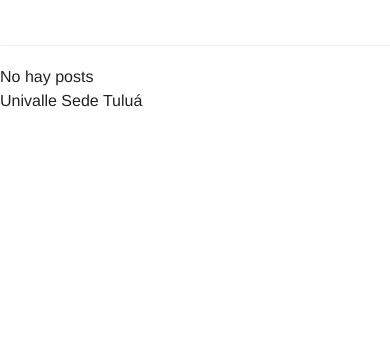
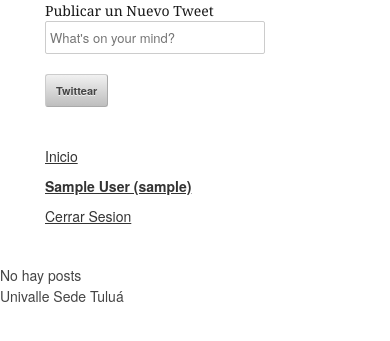
Before and after one commit to Ingeniux/taller-django, a Django app: page /u/ in a window 390 px wide. Shown: the top 341 px of the page. Run offline with Django 3.2, Linux system fonts and the light colour scheme; the visitor is signed in with stand-in values (Sample User, id 1); grey boxes labelled with a size stand in for pictures from a placeholder-image service; data that the repository does not hold is empty; parts of the project's set-up code (start-up, migrations or seed data) failed here and were passed over; some libraries are stand-ins or nearby versions.

Commit message:
se borra codigo html muucho codigo html se agrega skeleton

```diff
--- /dev/null
+++ b/microblog/static/base.css
@@ -0,0 +1,267 @@
+/*
+* Skeleton V1.2
+* Copyright 2011, Dave Gamache
+* www.getskeleton.com
+* Free to use under the MIT license.
+* http://www.opensource.org/licenses/mit-license.php
+* 6/20/2012
+*/
+
+
+/* Table of Content
+==================================================
+	#Reset & Basics
+	#Basic Styles
+	#Site Styles
+	#Typography
+	#Links
+	#Lists
+	#Images
+	#Buttons
+	#Forms
+	#Misc */
+
+
+/* #Reset & Basics (Inspired by E. Meyers)
+================================================== */
+	html, body, div, span, applet, object, iframe, h1, h2, h3, h4, h5, h6, p, blockquote, pre, a, abbr, acronym, address, big, cite, code, del, dfn, em, img, ins, kbd, q, s, samp, small, strike, strong, sub, sup, tt, var, b, u, i, center, dl, dt, dd, ol, ul, li, fieldset, form, label, legend, table, caption, tbody, tfoot, thead, tr, th, td, article, aside, canvas, details, embed, figure, figcaption, footer, header, hgroup, menu, nav, output, ruby, section, summary, time, mark, audio, video {
+		margin: 0;
+		padding: 0;
+		border: 0;
+		font-size: 100%;
+		font: inherit;
+		vertical-align: baseline; }
+	article, aside, details, figcaption, figure, footer, header, hgroup, menu, nav, section {
+		display: block; }
+	body {
+		line-height: 1; }
+	ol, ul {
+		list-style: none; }
+	blockquote, q {
+		quotes: none; }
+	blockquote:before, blockquote:after,
+	q:before, q:after {
+		content: '';
+		content: none; }
+	table {
+		border-collapse: collapse;
+		border-spacing: 0; }
+
+
+/* #Basic Styles
+================================================== */
+	body {
+		background: #fff;
+		font: 14px/21px "HelveticaNeue", "Helvetica Neue", Helvetica, Arial, sans-serif;
+		color: #444;
+		-webkit-font-smoothing: antialiased; /* Fix for webkit rendering */
+		-webkit-text-size-adjust: 100%;
+ }
+
+
+/* #Typography
+================================================== */
+	h1, h2, h3, h4, h5, h6 {
+		color: #181818;
+		font-family: "Georgia", "Times New Roman", serif;
+		font-weight: normal; }
+	h1 a, h2 a, h3 a, h4 a, h5 a, h6 a { font-weight: inherit; }
+	h1 { font-size: 46px; line-height: 50px; margin-bottom: 14px;}
+	h2 { font-size: 35px; line-height: 40px; margin-bottom: 10px; }
+	h3 { font-size: 28px; line-height: 34px; margin-bottom: 8px; }
+	h4 { font-size: 21px; line-height: 30px; margin-bottom: 4px; }
+	h5 { font-size: 17px; line-height: 24px; }
+	h6 { font-size: 14px; line-height: 21px; }
+	.subheader { color: #777; }
+
+	p { margin: 0 0 20px 0; }
+	p img { margin: 0; }
+	p.lead { font-size: 21px; line-height: 27px; color: #777;  }
+
+	em { font-style: italic; }
+	strong { font-weight: bold; color: #333; }
+	small { font-size: 80%; }
+
+/*	Blockquotes  */
+	blockquote, blockquote p { font-size: 17px; line-height: 24px; color: #777; font-style: italic; }
+	blockquote { margin: 0 0 20px; padding: 9px 20px 0 19px; border-left: 1px solid #ddd; }
+	blockquote cite { display: block; font-size: 12px; color: #555; }
+	blockquote cite:before { content: "\2014 \0020"; }
+	blockquote cite a, blockquote cite a:visited, blockquote cite a:visited { color: #555; }
+
+	hr { border: solid #ddd; border-width: 1px 0 0; clear: both; margin: 10px 0 30px; height: 0; }
+
+
+/* #Links
+================================================== */
+	a, a:visited { color: #333; text-decoration: underline; outline: 0; }
+	a:hover, a:focus { color: #000; }
+	p a, p a:visited { line-height: inherit; }
+
+
+/* #Lists
+================================================== */
+	ul, ol { margin-bottom: 20px; }
+	ul { list-style: none outside; }
+	ol { list-style: decimal; }
+	ol, ul.square, ul.circle, ul.disc { margin-left: 30px; }
+	ul.square { list-style: square outside; }
+	ul.circle { list-style: circle outside; }
+	ul.disc { list-style: disc outside; }
+	ul ul, ul ol,
+	ol ol, ol ul { margin: 4px 0 5px 30px; font-size: 90%;  }
+	ul ul li, ul ol li,
+	ol ol li, ol ul li { margin-bottom: 6px; }
+	li { line-height: 18px; margin-bottom: 12px; }
+	ul.large li { line-height: 21px; }
+	li p { line-height: 21px; }
+
+/* #Images
+================================================== */
+
+	img.scale-with-grid {
+		max-width: 100%;
+		height: auto; }
+
+
+/* #Buttons
+================================================== */
+
+	.button,
+	button,
+	input[type="submit"],
+	input[type="reset"],
+	input[type="button"] {
+		background: #eee; /* Old browsers */
+		background: #eee -moz-linear-gradient(top, rgba(255,255,255,.2) 0%, rgba(0,0,0,.2) 100%); /* FF3.6+ */
+		background: #eee -webkit-gradient(linear, left top, left bottom, color-stop(0%,rgba(255,255,255,.2)), color-stop(100%,rgba(0,0,0,.2))); /* Chrome,Safari4+ */
+		background: #eee -webkit-linear-gradient(top, rgba(255,255,255,.2) 0%,rgba(0,0,0,.2) 100%); /* Chrome10+,Safari5.1+ */
+		background: #eee -o-linear-gradient(top, rgba(255,255,255,.2) 0%,rgba(0,0,0,.2) 100%); /* Opera11.10+ */
+		background: #eee -ms-linear-gradient(top, rgba(255,255,255,.2) 0%,rgba(0,0,0,.2) 100%); /* IE10+ */
+		background: #eee linear-gradient(top, rgba(255,255,255,.2) 0%,rgba(0,0,0,.2) 100%); /* W3C */
+	  border: 1px solid #aaa;
+	  border-top: 1px solid #ccc;
+	  border-left: 1px solid #ccc;
+	  -moz-border-radius: 3px;
+	  -webkit-border-radius: 3px;
+	  border-radius: 3px;
+	  color: #444;
+	  display: inline-block;
+	  font-size: 11px;
+	  font-weight: bold;
+	  text-decoration: none;
+	  text-shadow: 0 1px rgba(255, 255, 255, .75);
+	  cursor: pointer;
+	  margin-bottom: 20px;
+	  line-height: normal;
+	  padding: 8px 10px;
+	  font-family: "HelveticaNeue", "Helvetica Neue", Helvetica, Arial, sans-serif; }
+
+	.button:hover,
+	button:hover,
+	input[type="submit"]:hover,
+	input[type="reset"]:hover,
+	input[type="button"]:hover {
+		color: #222;
+		background: #ddd; /* Old browsers */
+		background: #ddd -moz-linear-gradient(top, rgba(255,255,255,.3) 0%, rgba(0,0,0,.3) 100%); /* FF3.6+ */
+		background: #ddd -webkit-gradient(linear, left top, left bottom, color-stop(0%,rgba(255,255,255,.3)), color-stop(100%,rgba(0,0,0,.3))); /* Chrome,Safari4+ */
+		background: #ddd -webkit-linear-gradient(top, rgba(255,255,255,.3) 0%,rgba(0,0,0,.3) 100%); /* Chrome10+,Safari5.1+ */
+		background: #ddd -o-linear-gradient(top, rgba(255,255,255,.3) 0%,rgba(0,0,0,.3) 100%); /* Opera11.10+ */
+		background: #ddd -ms-linear-gradient(top, rgba(255,255,255,.3) 0%,rgba(0,0,0,.3) 100%); /* IE10+ */
+		background: #ddd linear-gradient(top, rgba(255,255,255,.3) 0%,rgba(0,0,0,.3) 100%); /* W3C */
+	  border: 1px solid #888;
+	  border-top: 1px solid #aaa;
+	  border-left: 1px solid #aaa; }
+
+	.button:active,
+	button:active,
+	input[type="submit"]:active,
+	input[type="reset"]:active,
+	input[type="button"]:active {
+		border: 1px solid #666;
+		background: #ccc; /* Old browsers */
+		background: #ccc -moz-linear-gradient(top, rgba(255,255,255,.35) 0%, rgba(10,10,10,.4) 100%); /* FF3.6+ */
+		background: #ccc -webkit-gradient(linear, left top, left bottom, color-stop(0%,rgba(255,255,255,.35)), color-stop(100%,rgba(10,10,10,.4))); /* Chrome,Safari4+ */
+		background: #ccc -webkit-linear-gradient(top, rgba(255,255,255,.35) 0%,rgba(10,10,10,.4) 100%); /* Chrome10+,Safari5.1+ */
+		background: #ccc -o-linear-gradient(top, rgba(255,255,255,.35) 0%,rgba(10,10,10,.4) 100%); /* Opera11.10+ */
+		background: #ccc -ms-linear-gradient(top, rgba(255,255,255,.35) 0%,rgba(10,10,10,.4) 100%); /* IE10+ */
+		background: #ccc linear-gradient(top, rgba(255,255,255,.35) 0%,rgba(10,10,10,.4) 100%); /* W3C */ }
+
+	.button.full-width,
+	button.full-width,
+	input[type="submit"].full-width,
+	input[type="reset"].full-width,
+	input[type="button"].full-width {
+		width: 100%;
+		padding-left: 0 !important;
+		padding-right: 0 !important;
+		text-align: center; }
+
+	/* Fix for odd Mozilla border & padding issues */
+	button::-moz-focus-inner,
+	input::-moz-focus-inner {
+    border: 0;
+    padding: 0;
+	}
+
+
+/* #Forms
+================================================== */
+
+	form {
+		margin-bottom: 20px; }
+	fieldset {
+		margin-bottom: 20px; }
+	input[type="text"],
+	input[type="password"],
+	input[type="email"],
+	textarea,
+	select {
+		border: 1px solid #ccc;
+		padding: 6px 4px;
+		outline: none;
+		-moz-border-radius: 2px;
+		-webkit-border-radius: 2px;
+		border-radius: 2px;
+		font: 13px "HelveticaNeue", "Helvetica Neue", Helvetica, Arial, sans-serif;
+		color: #777;
+		margin: 0;
+		width: 210px;
+		max-width: 100%;
+		display: block;
+		margin-bottom: 20px;
+		background: #fff; }
+	select {
+		padding: 0; }
+	input[type="text"]:focus,
+	input[type="password"]:focus,
+	input[type="email"]:focus,
+	textarea:focus {
+		border: 1px solid #aaa;
+ 		color: #444;
+ 		-moz-box-shadow: 0 0 3px rgba(0,0,0,.2);
+		-webkit-box-shadow: 0 0 3px rgba(0,0,0,.2);
+		box-shadow:  0 0 3px rgba(0,0,0,.2); }
+	textarea {
+		min-height: 60px; }
+	label,
+	legend {
+		display: block;
+		font-weight: bold;
+		font-size: 13px;  }
+	select {
+		width: 220px; }
+	input[type="checkbox"] {
+		display: inline; }
+	label span,
+	legend span {
+		font-weight: normal;
+		font-size: 13px;
+		color: #444; }
+
+/* #Misc
+================================================== */
+	.remove-bottom { margin-bottom: 0 !important; }
+	.half-bottom { margin-bottom: 10px !important; }
+	.add-bottom { margin-bottom: 20px !important; }
--- /dev/null
+++ b/microblog/static/skeleton.css
@@ -0,0 +1,242 @@
+/*
+* Skeleton V1.2
+* Copyright 2011, Dave Gamache
+* www.getskeleton.com
+* Free to use under the MIT license.
+* http://www.opensource.org/licenses/mit-license.php
+* 6/20/2012
+*/
+
+
+/* Table of Contents
+==================================================
+    #Base 960 Grid
+    #Tablet (Portrait)
+    #Mobile (Portrait)
+    #Mobile (Landscape)
+    #Clearing */
+
+
+
+/* #Base 960 Grid
+================================================== */
+
+    .container                                  { position: relative; width: 960px; margin: 0 auto; padding: 0; }
+    .container .column,
+    .container .columns                         { float: left; display: inline; margin-left: 10px; margin-right: 10px; }
+    .row                                        { margin-bottom: 20px; }
+
+    /* Nested Column Classes */
+    .column.alpha, .columns.alpha               { margin-left: 0; }
+    .column.omega, .columns.omega               { margin-right: 0; }
+
+    /* Base Grid */
+    .container .one.column,
+    .container .one.columns                     { width: 40px;  }
+    .container .two.columns                     { width: 100px; }
+    .container .three.columns                   { width: 160px; }
+    .container .four.columns                    { width: 220px; }
+    .container .five.columns                    { width: 280px; }
+    .container .six.columns                     { width: 340px; }
+    .container .seven.columns                   { width: 400px; }
+    .container .eight.columns                   { width: 460px; }
+    .container .nine.columns                    { width: 520px; }
+    .container .ten.columns                     { width: 580px; }
+    .container .eleven.columns                  { width: 640px; }
+    .container .twelve.columns                  { width: 700px; }
+    .container .thirteen.columns                { width: 760px; }
+    .container .fourteen.columns                { width: 820px; }
+    .container .fifteen.columns                 { width: 880px; }
+    .container .sixteen.columns                 { width: 940px; }
+
+    .container .one-third.column                { width: 300px; }
+    .container .two-thirds.column               { width: 620px; }
+
+    /* Offsets */
+    .container .offset-by-one                   { padding-left: 60px;  }
+    .container .offset-by-two                   { padding-left: 120px; }
+    .container .offset-by-three                 { padding-left: 180px; }
+    .container .offset-by-four                  { padding-left: 240px; }
+    .container .offset-by-five                  { padding-left: 300px; }
+    .container .offset-by-six                   { padding-left: 360px; }
+    .container .offset-by-seven                 { padding-left: 420px; }
+    .container .offset-by-eight                 { padding-left: 480px; }
+    .container .offset-by-nine                  { padding-left: 540px; }
+    .container .offset-by-ten                   { padding-left: 600px; }
+    .container .offset-by-eleven                { padding-left: 660px; }
+    .container .offset-by-twelve                { padding-left: 720px; }
+    .container .offset-by-thirteen              { padding-left: 780px; }
+    .container .offset-by-fourteen              { padding-left: 840px; }
+    .container .offset-by-fifteen               { padding-left: 900px; }
+
+
+
+/* #Tablet (Portrait)
+================================================== */
+
+    /* Note: Design for a width of 768px */
+
+    @media only screen and (min-width: 768px) and (max-width: 959px) {
+        .container                                  { width: 768px; }
+        .container .column,
+        .container .columns                         { margin-left: 10px; margin-right: 10px;  }
+        .column.alpha, .columns.alpha               { margin-left: 0; margin-right: 10px; }
+        .column.omega, .columns.omega               { margin-right: 0; margin-left: 10px; }
+        .alpha.omega                                { margin-left: 0; margin-right: 0; }
+
+        .container .one.column,
+        .container .one.columns                     { width: 28px; }
+        .container .two.columns                     { width: 76px; }
+        .container .three.columns                   { width: 124px; }
+        .container .four.columns                    { width: 172px; }
+        .container .five.columns                    { width: 220px; }
+        .container .six.columns                     { width: 268px; }
+        .container .seven.columns                   { width: 316px; }
+        .container .eight.columns                   { width: 364px; }
+        .container .nine.columns                    { width: 412px; }
+        .container .ten.columns                     { width: 460px; }
+        .container .eleven.columns                  { width: 508px; }
+        .container .twelve.columns                  { width: 556px; }
+        .container .thirteen.columns                { width: 604px; }
+        .container .fourteen.columns                { width: 652px; }
+        .container .fifteen.columns                 { width: 700px; }
+        .container .sixteen.columns                 { width: 748px; }
+
+        .container .one-third.column                { width: 236px; }
+        .container .two-thirds.column               { width: 492px; }
+
+        /* Offsets */
+        .container .offset-by-one                   { padding-left: 48px; }
+        .container .offset-by-two                   { padding-left: 96px; }
+        .container .offset-by-three                 { padding-left: 144px; }
+        .container .offset-by-four                  { padding-left: 192px; }
+        .container .offset-by-five                  { padding-left: 240px; }
+        .container .offset-by-six                   { padding-left: 288px; }
+        .container .offset-by-seven                 { padding-left: 336px; }
+        .container .offset-by-eight                 { padding-left: 384px; }
+        .container .offset-by-nine                  { padding-left: 432px; }
+        .container .offset-by-ten                   { padding-left: 480px; }
+        .container .offset-by-eleven                { padding-left: 528px; }
+        .container .offset-by-twelve                { padding-left: 576px; }
+        .container .offset-by-thirteen              { padding-left: 624px; }
+        .container .offset-by-fourteen              { padding-left: 672px; }
+        .container .offset-by-fifteen               { padding-left: 720px; }
+    }
+
+
+/*  #Mobile (Portrait)
+================================================== */
+
+    /* Note: Design for a width of 320px */
+
+    @media only screen and (max-width: 767px) {
+        .container { width: 300px; }
+        .container .columns,
+        .container .column { margin: 0; }
+
+        .container .one.column,
+        .container .one.columns,
+        .container .two.columns,
+        .container .three.columns,
+        .container .four.columns,
+        .container .five.columns,
+        .container .six.columns,
+        .container .seven.columns,
+        .container .eight.columns,
+        .container .nine.columns,
+        .container .ten.columns,
+        .container .eleven.columns,
+        .container .twelve.columns,
+        .container .thirteen.columns,
+        .container .fourteen.columns,
+        .container .fifteen.columns,
+        .container .sixteen.columns,
+        .container .one-third.column,
+        .container .two-thirds.column  { width: 300px; }
+
+        /* Offsets */
+        .container .offset-by-one,
+        .container .offset-by-two,
+        .container .offset-by-three,
+        .container .offset-by-four,
+        .container .offset-by-five,
+        .container .offset-by-six,
+        .container .offset-by-seven,
+        .container .offset-by-eight,
+        .container .offset-by-nine,
+        .container .offset-by-ten,
+        .container .offset-by-eleven,
+        .container .offset-by-twelve,
+        .container .offset-by-thirteen,
+        .container .offset-by-fourteen,
+        .container .offset-by-fifteen { padding-left: 0; }
+
+    }
+
+
+/* #Mobile (Landscape)
+================================================== */
+
+    /* Note: Design for a width of 480px */
+
+    @media only screen and (min-width: 480px) and (max-width: 767px) {
+        .container { width: 420px; }
+        .container .columns,
+        .container .column { margin: 0; }
+
+        .container .one.column,
+        .container .one.columns,
+        .container .two.columns,
+        .container .three.columns,
+        .container .four.columns,
+        .container .five.columns,
+        .container .six.columns,
+        .container .seven.columns,
+        .container .eight.columns,
+        .container .nine.columns,
+        .container .ten.columns,
+        .container .eleven.columns,
+        .container .twelve.columns,
+        .container .thirteen.columns,
+        .container .fourteen.columns,
+        .container .fifteen.columns,
+        .container .sixteen.columns,
+        .container .one-third.column,
+        .container .two-thirds.column { width: 420px; }
+    }
+
+
+/* #Clearing
+================================================== */
+
+    /* Self Clearing Goodness */
+    .container:after { content: "\0020"; display: block; height: 0; clear: both; visibility: hidden; }
+
+    /* Use clearfix class on parent to clear nested columns,
+    or wrap each row of columns in a <div class="row"> */
+    .clearfix:before,
+    .clearfix:after,
+    .row:before,
+    .row:after {
+      content: '\0020';
+      display: block;
+      overflow: hidden;
+      visibility: hidden;
+      width: 0;
+      height: 0; }
+    .row:after,
+    .clearfix:after {
+      clear: both; }
+    .row,
+    .clearfix {
+      zoom: 1; }
+
+    /* You can also use a <br class="clear" /> to clear columns */
+    .clear {
+      clear: both;
+      display: block;
+      overflow: hidden;
+      visibility: hidden;
+      width: 0;
+      height: 0;
+    }
--- a/web/templates/base.html
+++ b/web/templates/base.html
@@ -1,92 +1,86 @@
 <!DOCTYPE html>
 <html class="no-js" lang="es">
 <head>
+
 	<meta charset="utf-8">
 	<meta name="viewport" content="width=device-width, initial-scale=1.0">
 	<title>Blog | {{title}}</title>
-	<link rel="stylesheet" href="{{STATIC_URL}}normalize.css">
-	<link rel="stylesheet" href="{{STATIC_URL}}foundation.min.css">
-	<link rel="stylesheet" href="{{STATIC_URL}}app.css">
-	<link rel="stylesheet" href="https://cdnjs.cloudflare.com/ajax/libs/font-awesome/4.2.0/css/font-awesome.css"/>
+	<link rel="stylesheet" href="{{STATIC_URL}}skeleton.css">
+	<link rel="stylesheet" href="{{STATIC_URL}}base.css">
+	<link rel="stylesheet" href="{{STATIC_URL}}layout.css">
 
 </head>
+
 <body>
 
 
 	{% if not user.is_authenticated %}
 
 
-		<div class="row">
-		<div class="large-6 columns">
+		<div class="container">
+
+				<div class="eight columns">
+
 					<h1>MicroBlog</h1>
+
 				</div>
 
-		<div class="large-4 columns">
+				<div class="four columns">
 
 					<h2>Login</h2>
+
 					<form action="{% url 'usuarios:login' %}" method="POST">{%csrf_token%}
+
 							{{ auth_form.as_ul }}
-				<input class="button tiny" type="submit" name="" value="Login" placeholder="">
+
+							<input class="button" type="submit" name="" value="Login" placeholder="">
+
 					</form>
 
 
 					<h2>Registro</h2>
+
 					<form action="{% url 'usuarios:registro' %}" method="post" accept-charset="utf-8"> {% csrf_token %}
+
 							{{reg_form.as_ul}}
-				<input class="button tiny" type="submit" name="" value="Registrar" placeholder="">
+
+							<input class="button" type="submit" name="" value="Registrar" placeholder="">
+
 					</form>
 
+				</div>
 
-		</div>
 		</div>
 
 	{% else %}
 
-			<nav class="top-bar" data-topbar role="navigation">
-        <ul class="title-area">
-            <li class="name">
-            </li>
-        </ul>
-					<section class="top-bar-section">
-							<ul class="left">
-                <li><a href=""><i class="fa-normal fa  fa-home"></i>Inicio</a></li>
-                <li><a href=""><i class="fa-normal fa  fa-bell"></i>Notificaciones</a></li>
-              </ul>
-							<ul class="right">
+		<div class="container">
+
+    		<div class="five columns">
+
+						<ul>
 								<li>
-    							<a href="#" class="" data-dropdown="drop1" aria-controls="drop1" aria-expanded="false" >
-                      <img class="perfil" src="http://placehold.it/40/40"/>
-                    </a>
-                   <ul id="drop1" class="f-dropdown" data-dropdown-content aria-hidden="true" tabindex="-1">
 
-
-												<li><a href="#"><strong>{{user.first_name}} {{user.last_name}} ({{user.username}})</strong></a></li>
-                        <li><a href="{% url 'usuarios:logout' %}" title="logout">Logout</a></li>
-
-
-										</ul>
-              </li>
-            <li class="has-form">
-               <a href="#" data-reveal-id="modalTweet" class="button radius tiny">
-                   <i class="fa-normal fa fa-pencil  "></i>Twittear
-                </a>
-              </li>
-            </ul>
-        </section>
-			</nav>
-			<!--modal para el "tweet"-->
-			<div id="modalTweet" class="small reveal-modal" data-reveal>
-				<h6 style="vertical-align:center;">Publicar un Nuevo Tweet</h6>
+									<h6>Publicar un Nuevo Tweet</h6>
 
 										<form action="{% url 'posts:savepost' %}" method="post" accept-charset="utf-8">{% csrf_token %}
 												<input id="id_contenido" name="contenido" type="text" class="form-control status-box" placeholder="What's on your mind?" >
 												<input class="button radius right tiny tuit" type="submit" name="" value="Twittear" placeholder="">
 										</form>
 
-	        <span class="counter right">140</span>
-	        <a class="close-reveal-modal">&#215;</a>
+								</li>
+
+
+								<li><a href=""></i>Inicio</a></li>
+                <li><a href="#"><strong>{{user.first_name}} {{user.last_name}} ({{user.username}})</strong></a></li>
+                <li><a href="{% url 'usuarios:logout' %}" title="logout">Cerrar Sesion</a></li>
+
+						</ul>
+
         </div>
-			<!--fin modal para el "tweet"-->
+
+			<!--modal para el "tweet"-->
+					<div class="six columns">
 
 								<ul>
 									{% for item in posts%}
@@ -99,6 +93,12 @@
 									{%endfor%}
 								</li>
 								</ul>
+
+
+    			</div>
+			</div>
+			<!--fin modal para el "tweet"-->
+
 
 		{% endif %}
 
```
Also changed, not shown: microblog/static/layout.css (added, +58 -0 lines). Lines whose indentation alone changed are shown as unchanged.
